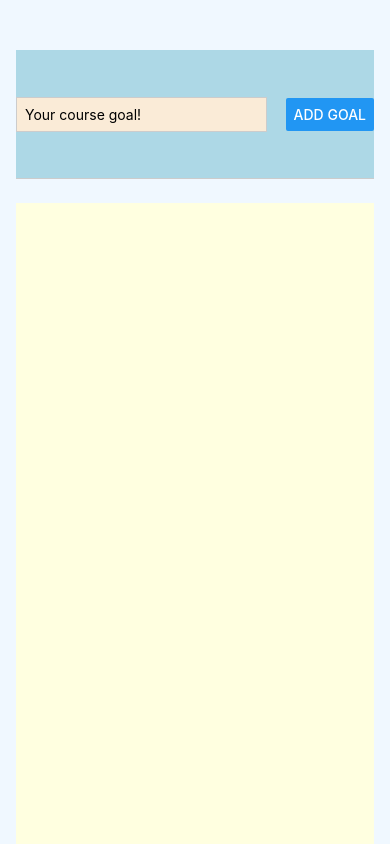
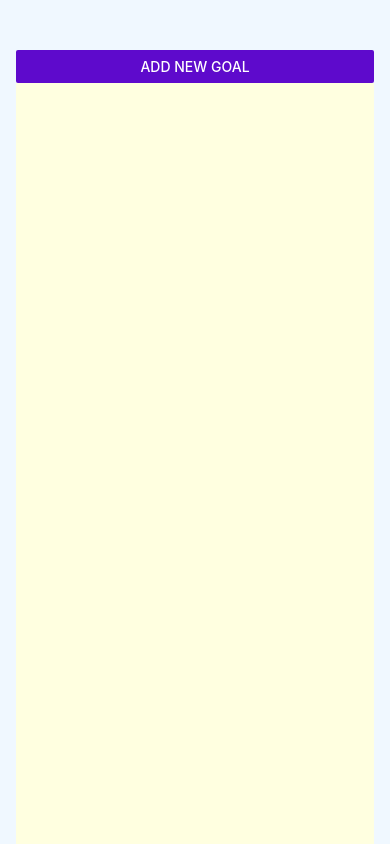
Before and after one commit to michaelwangcode/react-native-crash-course, a React Native app: screen / in a window 390 px wide. Built offline with nearby package versions, Linux system fonts and the light colour scheme.

Commit message:
Add modal

```diff
--- a/App.js
+++ b/App.js
@@ -2,7 +2,7 @@
 import { useState } from 'react';
 
 // Import components (like StatusBar, Text etc) from libraries
-import { StyleSheet, View, Button, TextInput, FlatList } from 'react-native';
+import { StyleSheet, View, FlatList, Button } from 'react-native';
 
 // Import the GoalItem component from GoalItem.js
 import GoalItem from "./components/GoalItem";
@@ -16,8 +16,17 @@
 // Main App
 export default function App() {
 
+  // Use a state hook to update the modal visibility
+  const [modalIsVisible, setModalIsVisible] = useState(false);
+
   // Use a state hook to update the course goals
   const [courseGoals, setCourseGoals] = useState([]);
+
+
+  // This function displays the modal when the button is clicked
+  function startAddGoalHandler() {
+    setModalIsVisible(true);
+  }
 
 
   // This function gets executed when the "Add Goal" button is pressed
@@ -49,8 +58,17 @@
     /* Main app container */
     <View style={styles.appContainer}>
 
+
+      {/* Add Goal button */}
+      <Button
+        title="Add New Goal"
+        color="#5e0acc"
+        onPress={startAddGoalHandler}
+      />
+
+
       {/* Use our own GoalInput component for getting text input */}
-      <GoalInput onAddGoal={addGoalHandler} />
+      <GoalInput visible={modalIsVisible} onAddGoal={addGoalHandler} />
 
 
       {/* Goal container */}
--- a/components/GoalInput.js
+++ b/components/GoalInput.js
@@ -2,7 +2,8 @@
 import { useState } from "react";
 
 // Import components
-import { View, TextInput, Button, StyleSheet } from "react-native";
+import { View, TextInput, Button, StyleSheet, Modal } from "react-native";
+
 
 
 
@@ -37,7 +38,10 @@
   // Return the GoalInput component
   return (
 
-    // Text and button container
+    /* Add a modal for the input box (displayed on top of the screen) */
+    <Modal visible={props.visible} animationType="slide">
+
+      {/* Text and button container */}
       <View style={styles.inputContainer}>
 
         {/* When text is entered, call the goalInputHandler function */}
@@ -51,6 +55,7 @@
         {/* When button is pressed, call the onAddGoal function passed down by App.js */}
         <Button title="Add Goal" onPress={addGoalHandler} />
       </View>
+    </Modal>
   );
 };
 
```
Also changed, not shown: 1 other file (tests, documents, lock files or other folders). Lines whose indentation alone changed are shown as unchanged.
